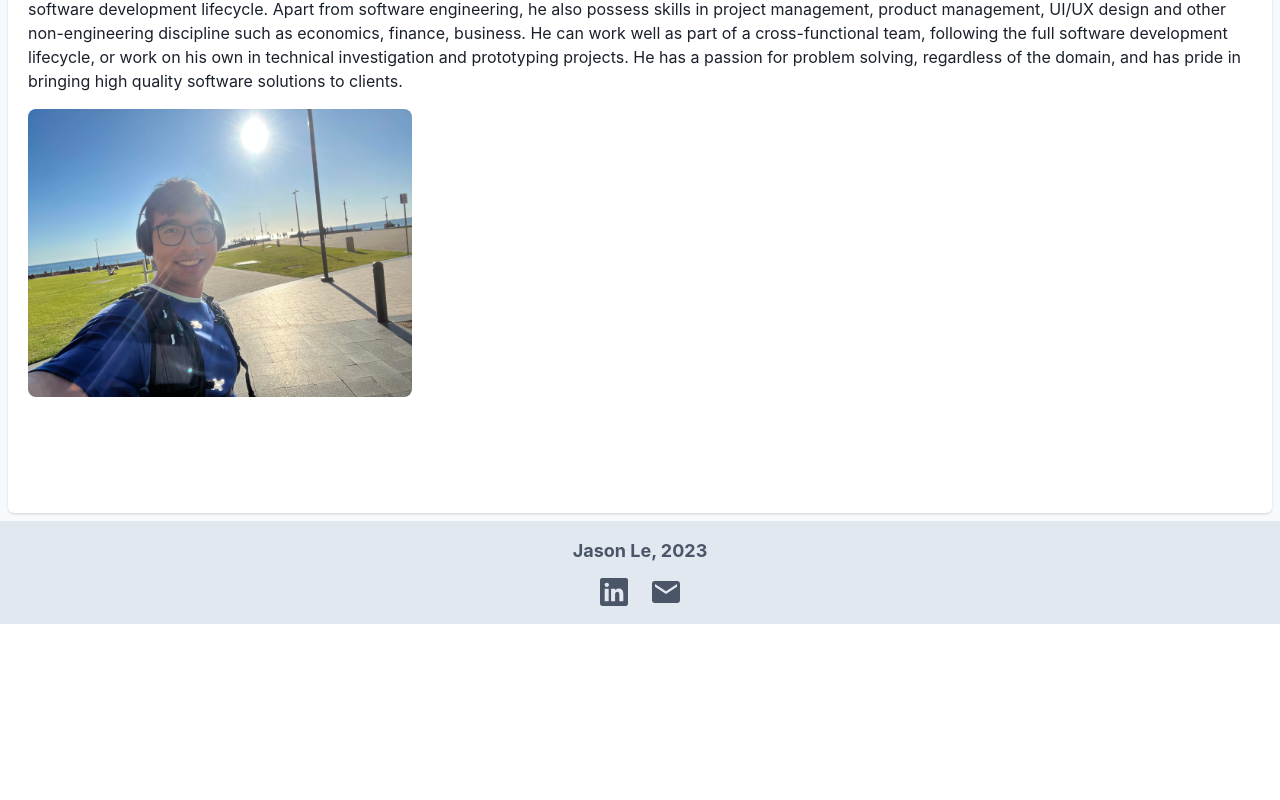
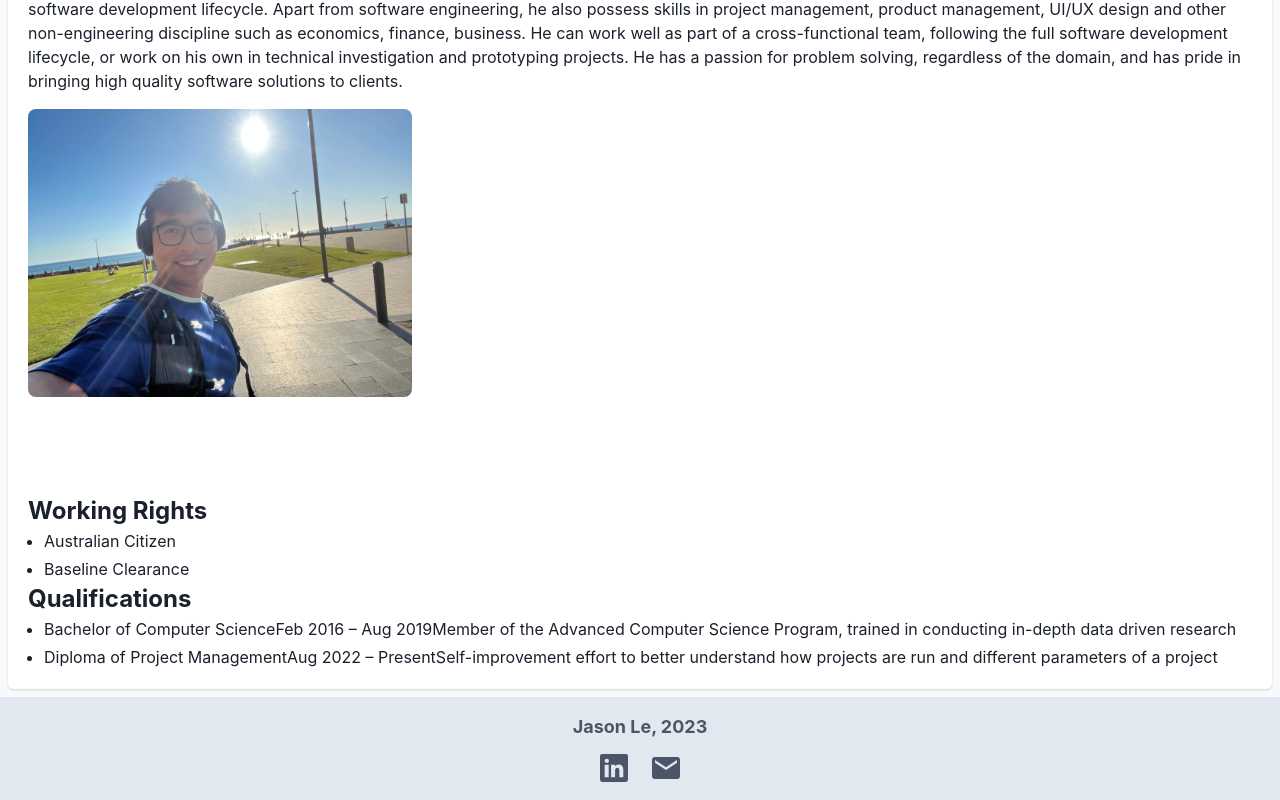
Before and after one commit to JasonLee0404/Resume, a React (Create React App) app: page /about in a window 1280 px wide. Shown: the part 341-1141 px from the top of the page. Before the commit the page ends 965 px from the top, so only its background shows below. Built offline with nearby package versions, Linux system fonts and the light colour scheme.

Commit message:
added some extra data and experimented with lists

```diff
--- a/src/components/organisms/mainContent.component.tsx
+++ b/src/components/organisms/mainContent.component.tsx
@@ -1,4 +1,4 @@
-import { Box, Card, CardBody, Text, Image } from "@chakra-ui/react";
+import { Box, Card, CardBody, Text, Image, List, ListItem } from "@chakra-ui/react";
 import { content } from "../../content/content";
 import aboutMe from "../../assets/aboutMe.jpg"
 
@@ -15,7 +15,6 @@ const MainContent: React.FC<MainContentProps> = ( { tabName} ) => {
 
         <>
             <Card>
-
                 <CardBody>
 
                     <Text as='b' fontSize='2xl'>{content.aboutMe.heading}</Text>
@@ -23,6 +22,25 @@ const MainContent: React.FC<MainContentProps> = ( { tabName} ) => {
                     <Box boxSize='sm' mt='1rem'>
                         <Image src={aboutMe} borderRadius='lg'/>
                     </Box>
+
+                    <Text as='b' fontSize='2xl'>{content.workingRights.heading}</Text>
+                    <List spacing={1} styleType='disc' ml='1rem'>
+                        {content.workingRights.detail.map((item, index) => (
+                            <ListItem key={index}>{item}</ListItem>
+                        ))}
+                     </List>
+
+
+                    <Text as='b' fontSize='2xl'>{content.qualifications.heading}</Text>
+                    <List spacing={1} styleType='disc' ml='1rem'>
+                        {content.qualifications.detail.map((item, index) => (
+                            <ListItem key={index}>
+                                {item.name}
+                                {item.year}
+                                {item.detail}
+                            </ListItem>
+                        ))}
+                     </List>
                 </CardBody>
             </Card>
         </>
@@ -31,6 +49,8 @@ const MainContent: React.FC<MainContentProps> = ( { tabName} ) => {
         <>
             BBB
         </>
+    } else if (tabName === 'Technology Page') {
+
     }
 
 
--- a/src/content/content.ts
+++ b/src/content/content.ts
@@ -3,5 +3,28 @@ export const content = {
         heading: 'About Me',
         detail: 'An experienced full-stack software engineer with skills in both front-end and back-end development, as well integrations, software architecture and the full software development lifecycle. Apart from software engineering, he also possess skills in project management, product management, UI/UX design and other non-engineering discipline such as economics, finance, business. He can work well as part of a cross-functional team, following the full software development lifecycle, or work on his own in technical investigation and prototyping projects. He has a passion for problem solving, regardless of the domain, and has pride in bringing high quality software solutions to clients.'
     },
-
+    workingRights: {
+        heading: 'Working Rights',
+        detail: [
+            'Australian Citizen',
+            'Baseline Clearance'
+        ]
+    },
+    qualifications: {
+        heading: 'Qualifications',
+        detail: [
+            {
+                name: 'Bachelor of Computer Science',
+                year: 'Feb 2016 – Aug 2019',
+                detail: 'Member of the Advanced Computer Science Program, trained in conducting in-depth data driven research',
+                coreSubjects: 'Algorithms and data structures design/analysis, Object oriented programming, Operating systems, Artificial intelligence, Web and database computing, Software engineering methodologies, System programming, Computer networks'
+            },
+            {
+                name: 'Diploma of Project Management',
+                year: 'Aug 2022 – Present',
+                detail: 'Self-improvement effort to better understand how projects are run and different parameters of a project',
+                coreSubjects: 'Scoping and evaluation projects, defining and planning projects, delivering, closing and reviewing projects'
+            }
+        ]
+    }
 }
```
